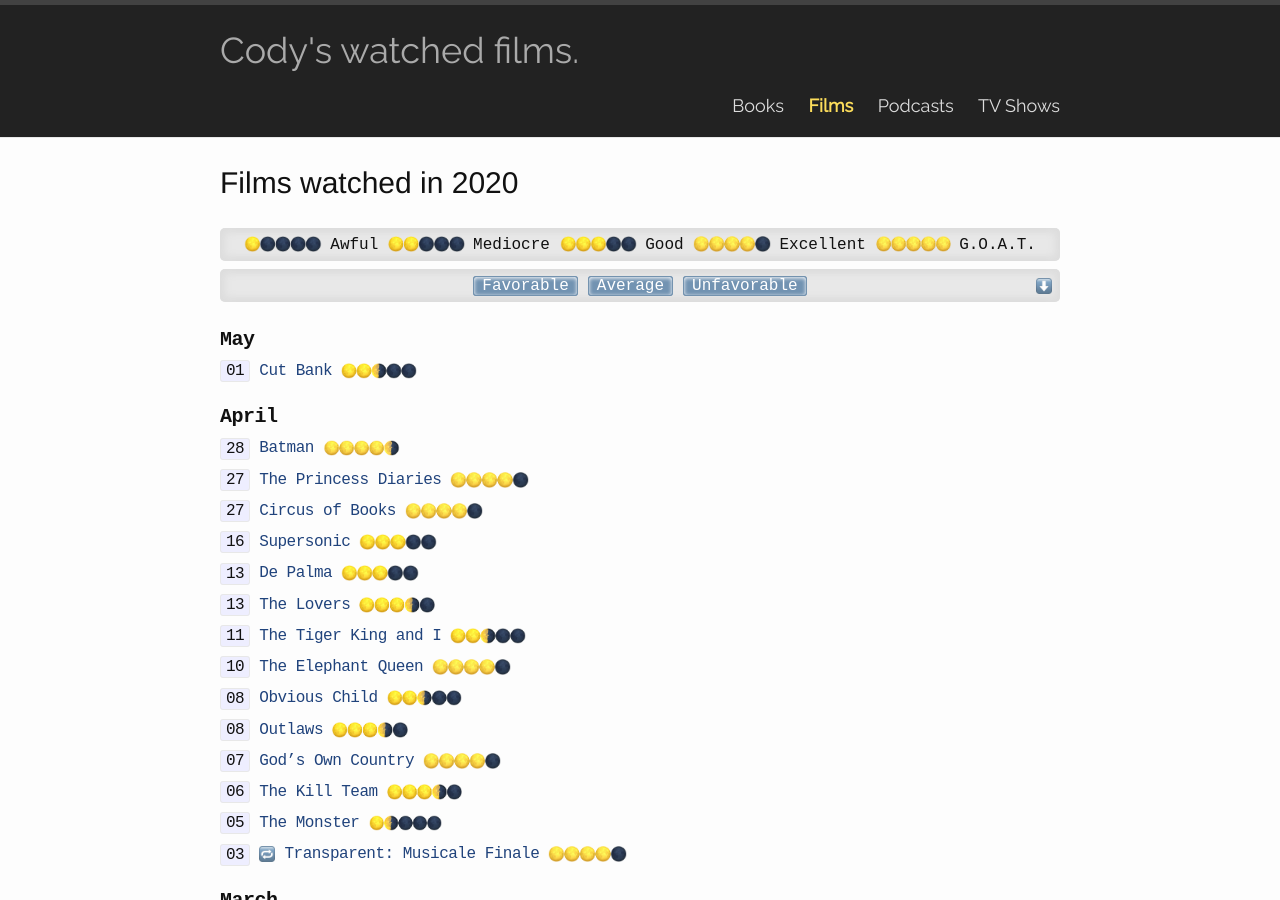
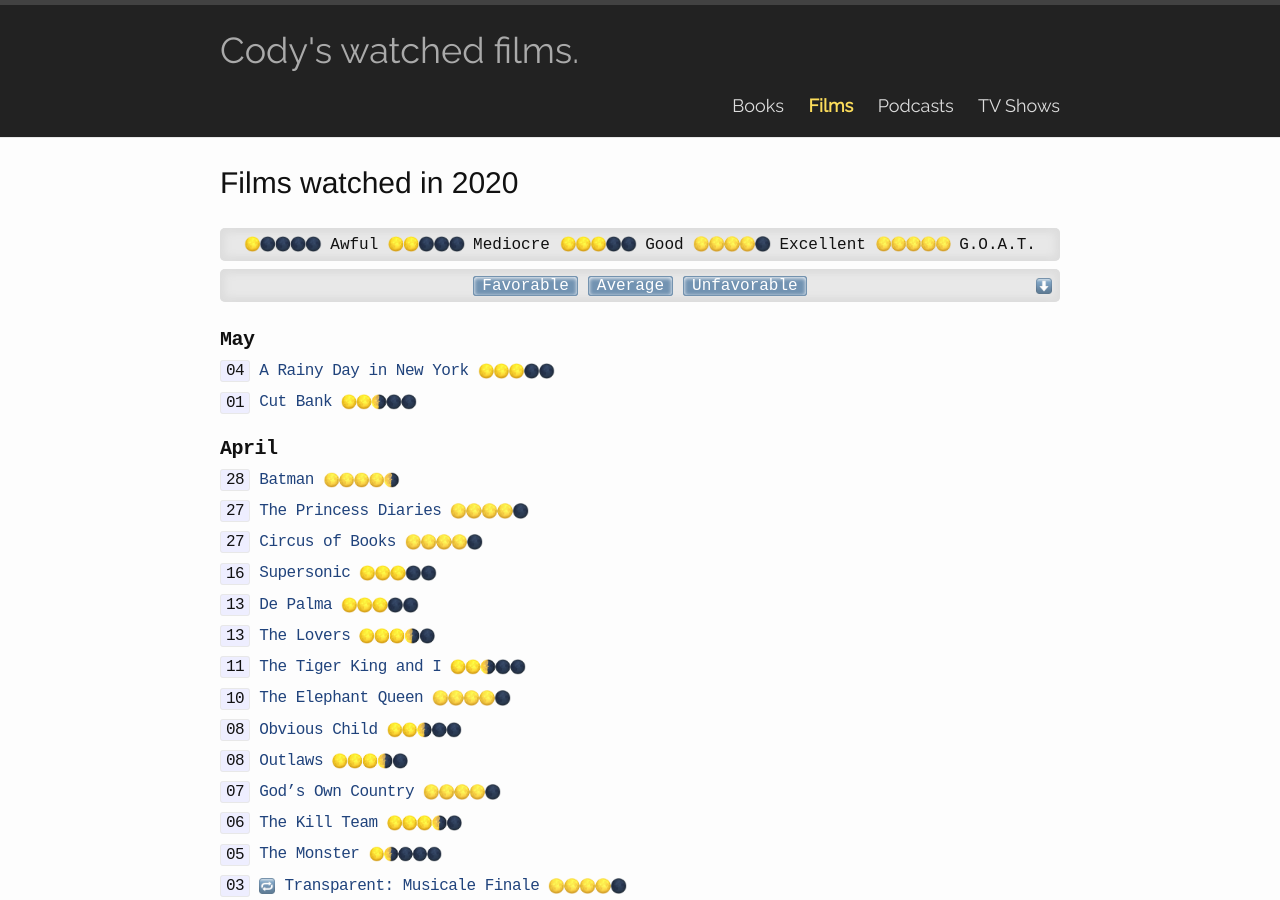
Before and after one commit to codydalerodgers/personal-blog, a Jekyll site: the page built from _films/2020.md, in a window 1280 px wide and 900 px high. Built offline with Jekyll 4.4.1, drawn with Linux system fonts in a browser that asks for light colours.

Commit message:
A rainy day in new york

```diff
--- a/_films/2020.md
+++ b/_films/2020.md
@@ -5,6 +5,8 @@
 category: films
 ---
 ## May
+`04` [A Rainy Day in New York](https://www.imdb.com/title/tt7139936/) {{ site.r3 }}
+
 `01` [Cut Bank](https://www.imdb.com/title/tt1661820/) {{ site.r25 }}
 
 ## April
```
